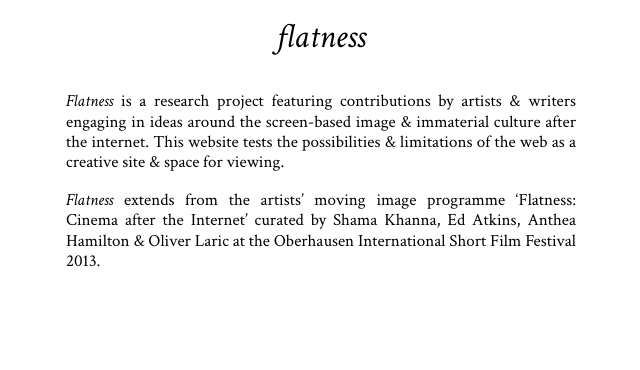
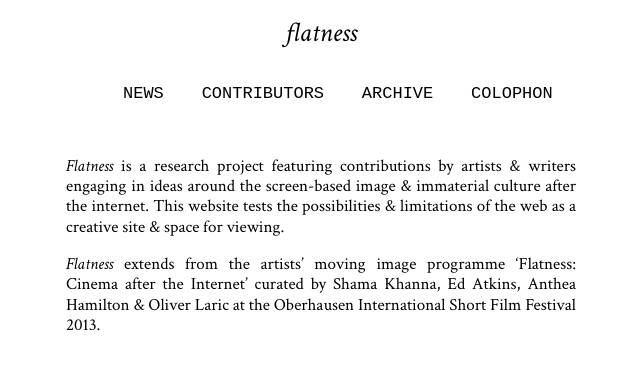
Before and after one commit to flatness/flatness.github.io, a Jekyll site: the page built from index.md, in a window 1280 px wide. Shown: the top 370 px of the page, without its empty margins (319-959 px from the left). Built offline with Jekyll 4.4.1, drawn with Linux system fonts in a browser that asks for light colours; some web fonts are replaced.

Commit message:
nav added

```diff
--- a/_layouts/default.html
+++ b/_layouts/default.html
@@ -6,7 +6,7 @@
   <body>
 
     {% include header.html %}
-
+    {% include nav.html %}
 
     <div class="wrapper">
       {{ content }}
--- a/css/main.scss
+++ b/css/main.scss
@@ -32,7 +32,7 @@
     font-family: 'Supermercado One', cursive;
     font-family: 'Crimson Text', serif;
     font-style: italic;
-    font-size : 2em;
+    font-size : 1.6em;
     text-align: center;
     margin: auto;
 }
```
